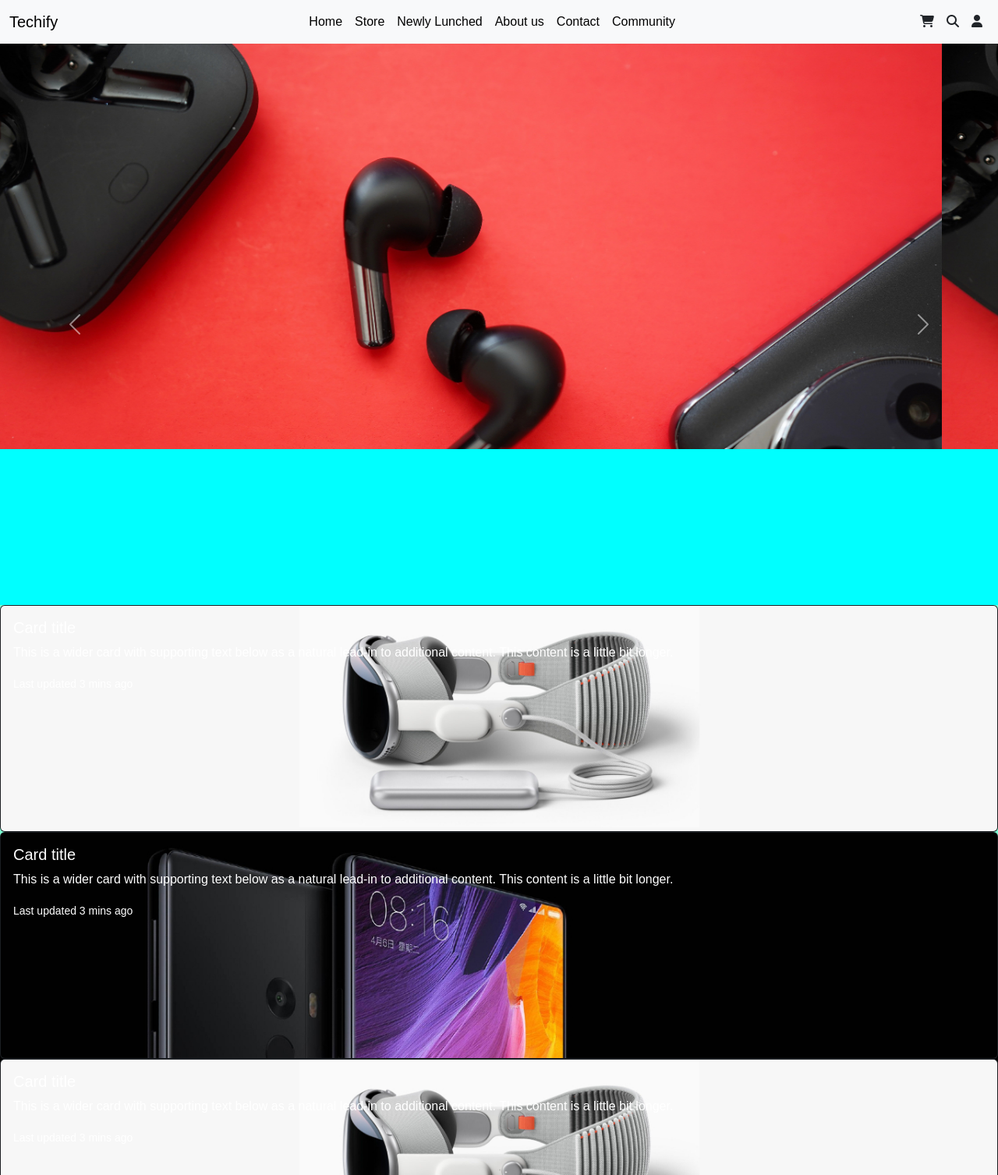
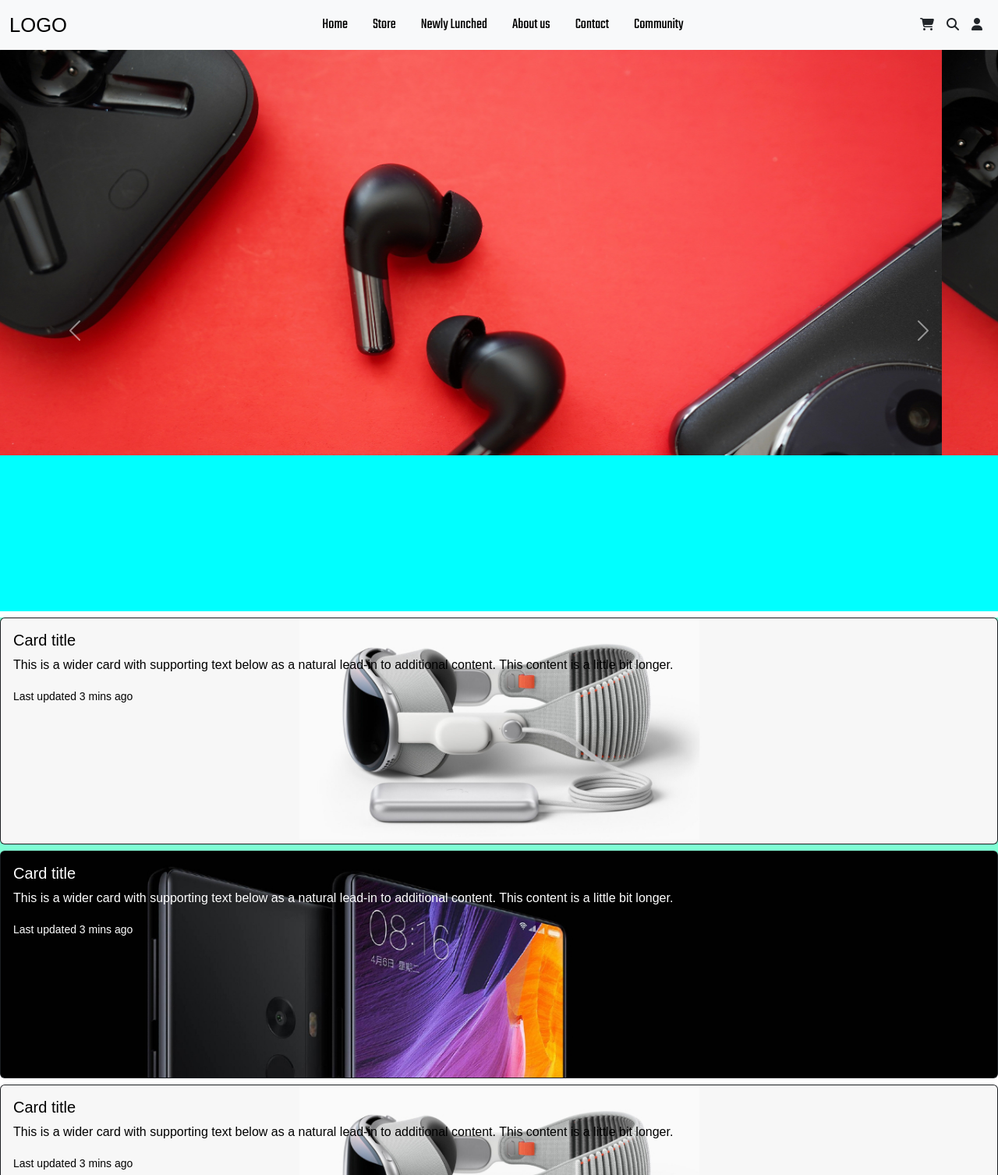
Before and after one commit to kartik-sharma17/E_COMMERENCE_USING_BOOTSTRAP, a plain HTML site: page INDEX.html in a window 1280 px wide. Shown: the top 1507 px of the page at 78% size. Drawn offline with nearby package versions, Linux system fonts and the light colour scheme; a web font is replaced by a local one.

Commit message:
added contact us section and bg image

```diff
--- a/INDEX.css
+++ b/INDEX.css
@@ -5,11 +5,30 @@
     box-sizing: border-box;
 }
 
+/* for navbar */
+
+
+.logo{
+    font-family: "Poetsen One", sans-serif;
+    font-weight: 400;
+    font-size: 2vw;
+}
+
+
+.navbar_elements{
+    font-weight: 400;
+    font-family: "Teko", sans-serif;
+    font-size: 1.5svw;
+}
+
+
 .carousel{
     height: 90vh;
     width: 100vw;
     background-color: aqua;
 }
+
+/* for cords */
 
 .cards{
     height: 50vh;
@@ -17,6 +36,30 @@
     background-color: aquamarine;
 }
 
+.cards_odd p ,.cards_odd h5 {
+    color: black;
+}
+
+
+/* for about_us */
+/* .about_us{
+    height: 100vh;
+    width: 100vw;
+    background-color: #808080;
+} */
+
+/* for contact */
+.Contact{
+    height: 80vh;
+    width: 100vw;
+    background-color: aqua;
+    background-image: url(PHOTOS/contact_image.jpg);
+    background-size: cover;
+}
+
+.form{
+
+}
 
 /* for footer */
 
--- a/INDEX.html
+++ b/INDEX.html
@@ -19,6 +19,18 @@
 
   <!-- for external css  -->
   <link rel="stylesheet" href="INDEX.css">
+
+
+  <!-- for fonts family -->
+  <link rel="preconnect" href="https://fonts.googleapis.com">
+  <link rel="preconnect" href="https://fonts.gstatic.com" crossorigin>
+  <link href="https://fonts.googleapis.com/css2?family=Poetsen+One&display=swap" rel="stylesheet">
+
+  <link rel="preconnect" href="https://fonts.googleapis.com">
+  <link rel="preconnect" href="https://fonts.gstatic.com" crossorigin>
+  <link href="https://fonts.googleapis.com/css2?family=Teko:wght@300..700&display=swap" rel="stylesheet">
+
+
 </head>
 
 <body>
@@ -26,7 +38,7 @@
 
   <nav class="navbar navbar-expand-lg bg-body-tertiary">
     <div class="container-fluid">
-      <a class="navbar-brand" href="#">Techify</a>
+      <a class="navbar-brand logo" href="#">LOGO</a>
       <button class="navbar-toggler" type="button" data-bs-toggle="collapse" data-bs-target="#navbarSupportedContent"
         aria-controls="navbarSupportedContent" aria-expanded="false" aria-label="Toggle navigation">
         <span class="navbar-toggler-icon"></span>
@@ -36,22 +48,22 @@
       <div class="collapse navbar-collapse" id="navbarSupportedContent">
         <ul class="navbar-nav ms-auto me-auto mb-2 mb-lg-0">
           <li class="nav-item">
-            <a class="nav-link active" aria-current="page" href="#">Home</a>
+            <a class="nav-link active ms-3 navbar_elements" aria-current="page" href="#">Home</a>
           </li>
           <li class="nav-item">
-            <a class="nav-link active" aria-current="page" href="#">Store</a>
+            <a class="nav-link active ms-3 navbar_elements" aria-current="page" href="#">Store</a>
           </li>
           <li class="nav-item">
-            <a class="nav-link active" aria-current="page" href="#">Newly Lunched</a>
+            <a class="nav-link active ms-3 navbar_elements" aria-current="page" href="#">Newly Lunched</a>
           </li>
           <li class="nav-item">
-            <a class="nav-link active" aria-current="page" href="#">About us </a>
+            <a class="nav-link active ms-3 navbar_elements" aria-current="page" href="#">About us </a>
           </li>
           <li class="nav-item">
-            <a class="nav-link active" aria-current="page" href="#">Contact</a>
+            <a class="nav-link active ms-3 navbar_elements" aria-current="page" href="#">Contact</a>
           </li>
           <li class="nav-item">
-            <a class="nav-link active" aria-current="page" href="#">Community</a>
+            <a class="nav-link active ms-3 navbar_elements" aria-current="page" href="#">Community</a>
           </li>
         </ul>
 
@@ -103,7 +115,7 @@
 
   <!-- for cards -->
   <div class="cards">
-    <div class="card text-bg-dark">
+    <div class="card text-bg-dark mt-2 cards_odd">
       <img src="PHOTOS/shop-1.jpg" class="card-img" alt="...">
       <div class="card-img-overlay">
         <h5 class="card-title">Card title</h5>
@@ -113,6 +125,26 @@
       </div>
     </div>
 
+    <div class="card text-bg-dark mt-2 cards_even">
+      <img src="PHOTOS/shop-2.jpg" class="card-img" alt="...">
+      <div class="card-img-overlay">
+        <h5 class="card-title">Card title</h5>
+        <p class="card-text">This is a wider card with supporting text below as a natural lead-in to additional content.
+          This content is a little bit longer.</p>
+        <p class="card-text"><small>Last updated 3 mins ago</small></p>
+      </div>
+    </div>
+
+    <div class="card text-bg-dark mt-2 cards_odd">
+      <img src="PHOTOS/shop-1.jpg" class="card-img" alt="...">
+      <div class="card-img-overlay">
+        <h5 class="card-title">Card title</h5>
+        <p class="card-text">This is a wider card with supporting text below as a natural lead-in to additional content.
+          This content is a little bit longer.</p>
+        <p class="card-text"><small>Last updated 3 mins ago</small></p>
+      </div>
+    </div>
+    <!--
     <div class="card text-bg-dark">
       <img src="PHOTOS/shop-2.jpg" class="card-img" alt="...">
       <div class="card-img-overlay">
@@ -122,34 +154,17 @@
         <p class="card-text"><small>Last updated 3 mins ago</small></p>
       </div>
     </div>
+  </div> -->
 
-    <div class="card text-bg-dark">
-      <img src="PHOTOS/shop-1.jpg" class="card-img" alt="...">
-      <div class="card-img-overlay">
-        <h5 class="card-title">Card title</h5>
-        <p class="card-text">This is a wider card with supporting text below as a natural lead-in to additional content.
-          This content is a little bit longer.</p>
-        <p class="card-text"><small>Last updated 3 mins ago</small></p>
-      </div>
-    </div>
-
-    <div class="card text-bg-dark">
-      <img src="PHOTOS/shop-2.jpg" class="card-img" alt="...">
-      <div class="card-img-overlay">
-        <h5 class="card-title">Card title</h5>
-        <p class="card-text">This is a wider card with supporting text below as a natural lead-in to additional content.
-          This content is a little bit longer.</p>
-        <p class="card-text"><small>Last updated 3 mins ago</small></p>
-      </div>
-    </div>
-  </div>
-
-  <section class="about_us">
+    <section class="about_us mt-2">
       <h1 class="text-center">About Us</h1>
     </section>
 
-  <section class="Contact">
-    <h1 class="text-center">Contact</h1>
+    <section class="Contact my-2">
+      <!-- <form class="form" action="#" method="post">
+        <input type="email" name="email" placeholder="Email">
+        <button>Contact</button> -->
+      </form>
     </section>
 
     <footer>
```
Also changed, not shown: PHOTOS/contact_image.jpg (added). Lines whose indentation alone changed are shown as unchanged.
